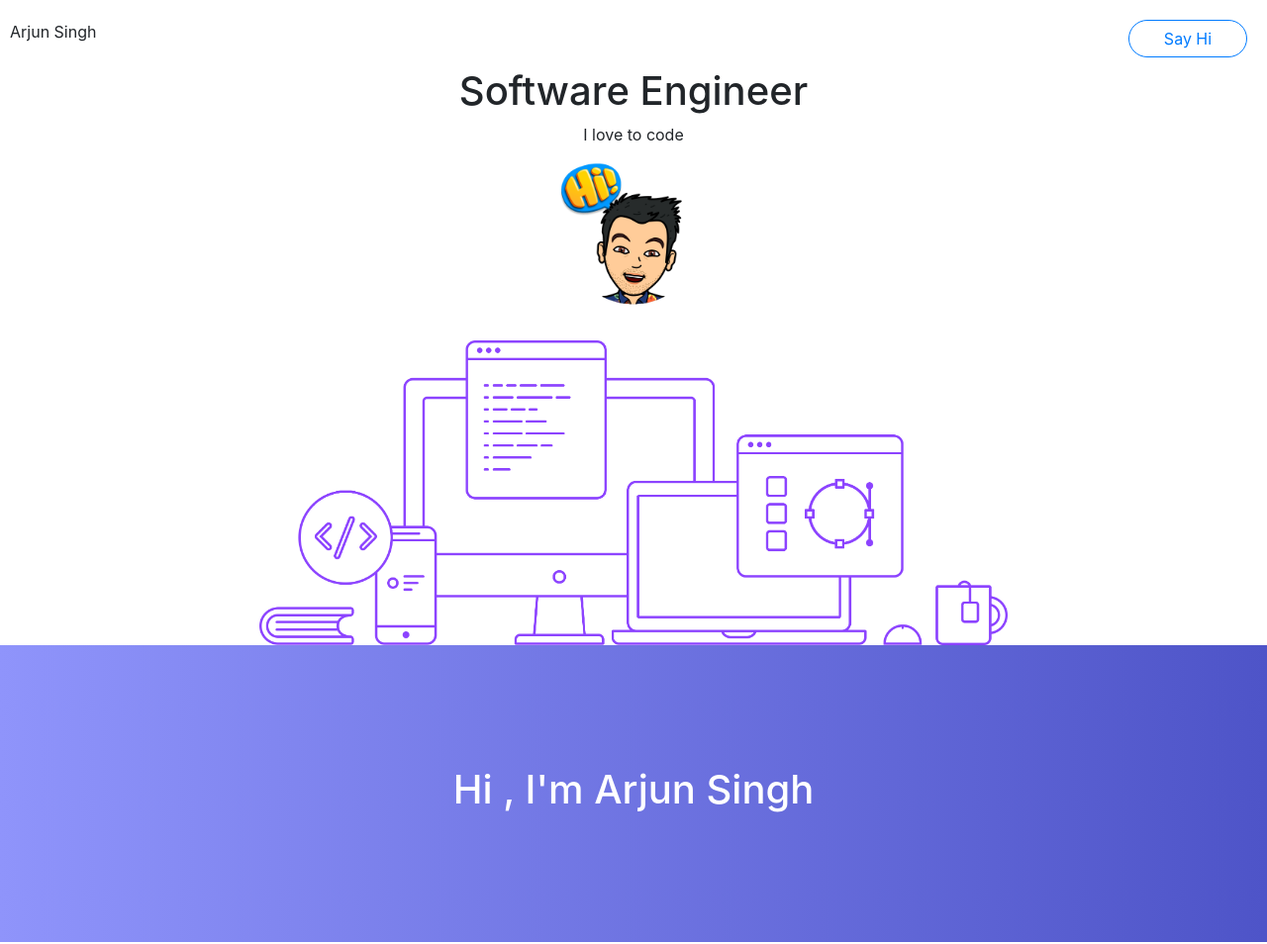
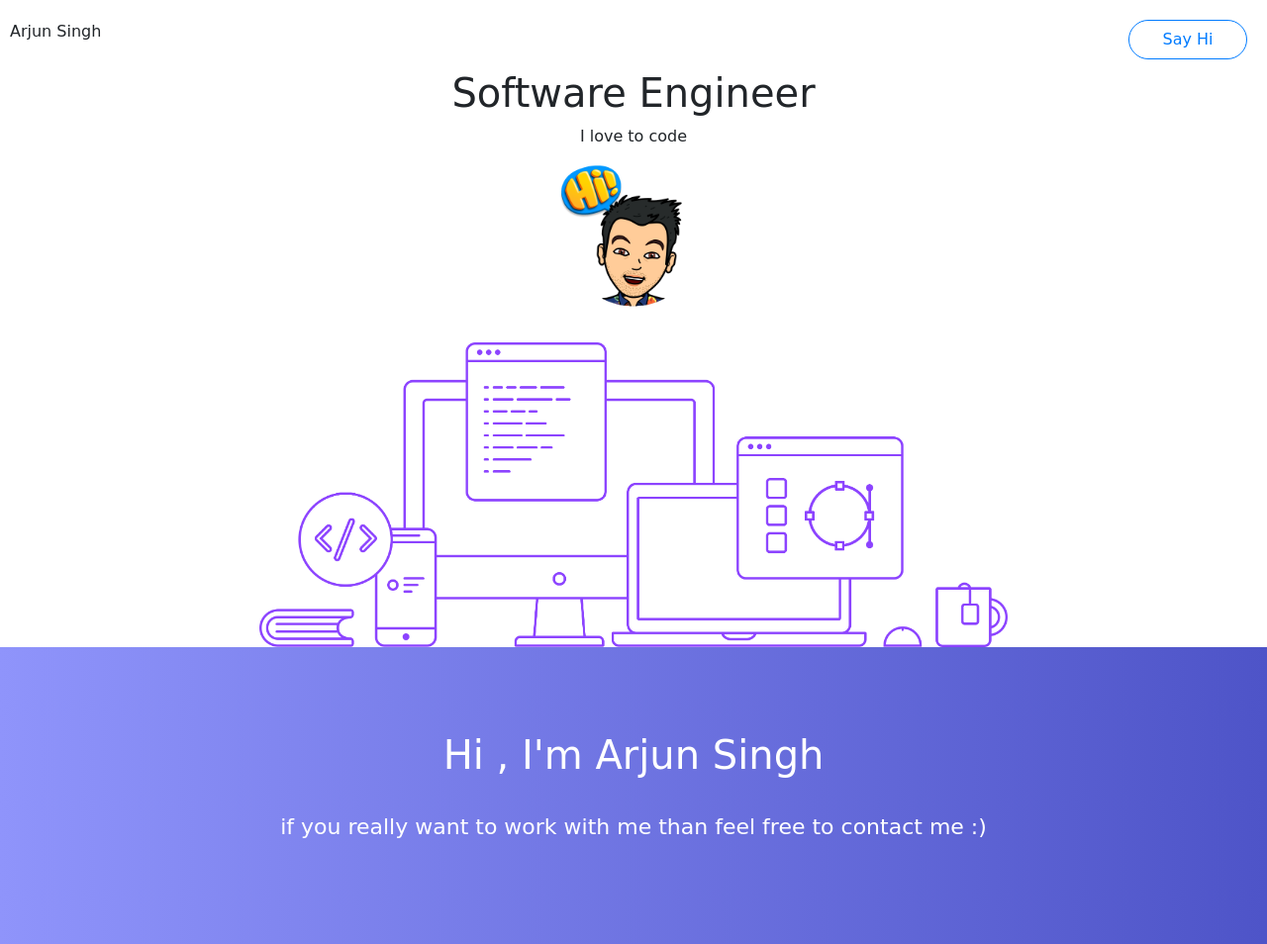
Before and after one commit to 1rjun/arjun.singh.io, a plain HTML site: page index.html in a window 1280 px wide. Shown: the whole page at 99% size. Drawn offline with nearby package versions, Linux system fonts and the light colour scheme; a web font is replaced by a local one.

Commit message:
text styling

```diff
--- a/css/index.css
+++ b/css/index.css
@@ -47,5 +47,6 @@
 background: -webkit-linear-gradient(to right, #8f94fb, #4e54c8);  /* Chrome 10-25, Safari 5.1-6 */
 background: linear-gradient(to right, #8f94fb, #4e54c8); /* W3C, IE 10+/ Edge, Firefox 16+, Chrome 26+, Opera 12+, Safari 7+ */
 justify-content: center;
-align-items: center
+align-items: center;
+flex-direction: column;
 }
--- a/index.html
+++ b/index.html
@@ -3,20 +3,23 @@
         <title>
             Arjun Singh
         </title>
+        <link href="https://fonts.googleapis.com/css?family=Kaushan+Script" rel="stylesheet">
+
+        <link href="https://fonts.googleapis.com/css?family=Ruslan+Display" rel="stylesheet">
         <link rel="stylesheet" href="https://maxcdn.bootstrapcdn.com/bootstrap/4.0.0/css/bootstrap.min.css" integrity="sha384-Gn5384xqQ1aoWXA+058RXPxPg6fy4IWvTNh0E263XmFcJlSAwiGgFAW/dAiS6JXm" crossorigin="anonymous">
         <link rel="stylesheet" type="text/css" href="./css/index.css"/>
     </head>
     <body>
         <div class='topBar'>
             <div>
-                Arjun Singh
+                <p style="font-size:14vp;font-family:Kushan Script,cursive">Arjun Singh</p>
             </div>
-            <button type="button" class="btn btn-outline-primary buttonRadius">Say Hi</button>
+            <button type="button" class="btn btn-outline-primary buttonRadius" style="font-family:Kushan Script,cursive" data-target='#send_mail' data-toggle='modal'>Say Hi</button>
         </div>
         <div class='ProfessionContainer'>
             <div class='ProfessionDetails'>
-                <h1>Software Engineer</h1>
-                <p> I love to code </p>
+                <h1 style='font-family:Kushan Script, cursive'>Software Engineer</h1>
+                <p style='font-family:Kusan Script, cursive'> I love to code </p>
             </div>
             <div class='imageAlignContainer'>
                 <img src="./images/arjun.png"  height="150" width="150" alt="arjun singh"/>
@@ -24,8 +27,10 @@
             </div>
         </div>
         <div class='middlebar'>
-            <h1 style='color:white'>Hi , I'm Arjun Singh</h1>
-
+            <h1 style='color:white;font-family:Kushan Script, cursive'>Hi , I'm Arjun Singh</h1>
+            <br/>
+            <p class='detail' style='color:white; text-align:center;font-size:22px;font-family:Kushan Script, cursive;'></p>
         </div>
+        <script  src='javascript/index.js'></script>
     </body>
 </html>
--- /dev/null
+++ b/javascript/index.js
@@ -0,0 +1,23 @@
+var modal = document.querySelector('q');
+
+var myDetails =[
+    `if you really want to work with me than feel free to contact me :)
+`,
+'Feel free to contact me ',
+'I love making new friend',
+'I work in peace',
+'Beyond programming cricket is my passion'
+]
+
+function getRandomInt(max) {
+    return Math.floor(Math.random() * Math.floor(max));
+  }
+
+var detailTag = document.querySelector('.detail');
+setInterval(
+    ()=>{
+        var getMyDetailsFromMyDetails = getRandomInt(myDetails.length);
+        detailTag.textContent=myDetails[getMyDetailsFromMyDetails];
+    },
+    1000
+)
```
Also changed, not shown: images/0_rJuw7CCWUXotZJ-7.png (added), 1 other file.
